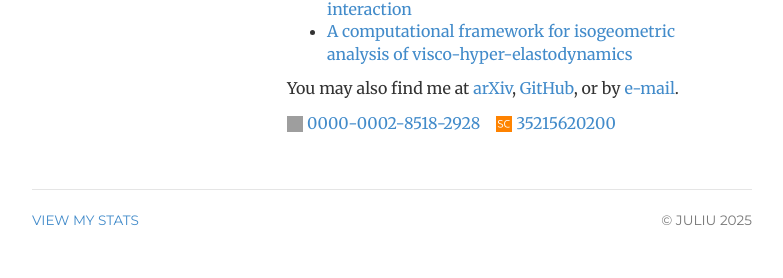
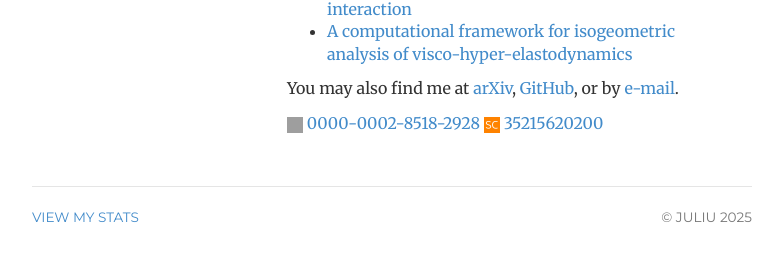
Before and after one commit to ju-liu/ju-liu.github.io, a Jekyll site: the page built from index.html, in a window 1280 px wide. Shown: the part 748-1026 px from the top of the page, without its empty margins (248-1031 px from the left). Built offline with Jekyll 4.4.1, drawn with Linux system fonts in a browser that asks for light colours; nearby versions of some CDN libraries; library files that are not in the unit come from our copies; comment, search, counter and statistics services are not loaded; grey boxes are pictures that could not be loaded.

Commit message:
Update style.css

```diff
--- a/css/style.css
+++ b/css/style.css
@@ -52,13 +52,6 @@ ul.swatch li:first-child { webkit-border-top-left-radius: 9px; -webkit-border-bo
 .swatch-log p { font-size: 14px; clear: left; margin-top: 10px; font-family: 'Montserrat', Helvetica, sans-serif; text-transform: uppercase; }
 .clear { clear: both; height: 20px; }
 
-.id-link {
-  display: inline-flex;
-  align-items: center;
-  gap: 4px;        /* 图标和文字之间 */
-  margin-right: 12px;  /* 不同 ID 之间 */
-}
-
 /* CV */
 .cv {line-height: 23px; width: 90%; margin: 0 auto;}
 .cv li { line-height: 23px; }
```
